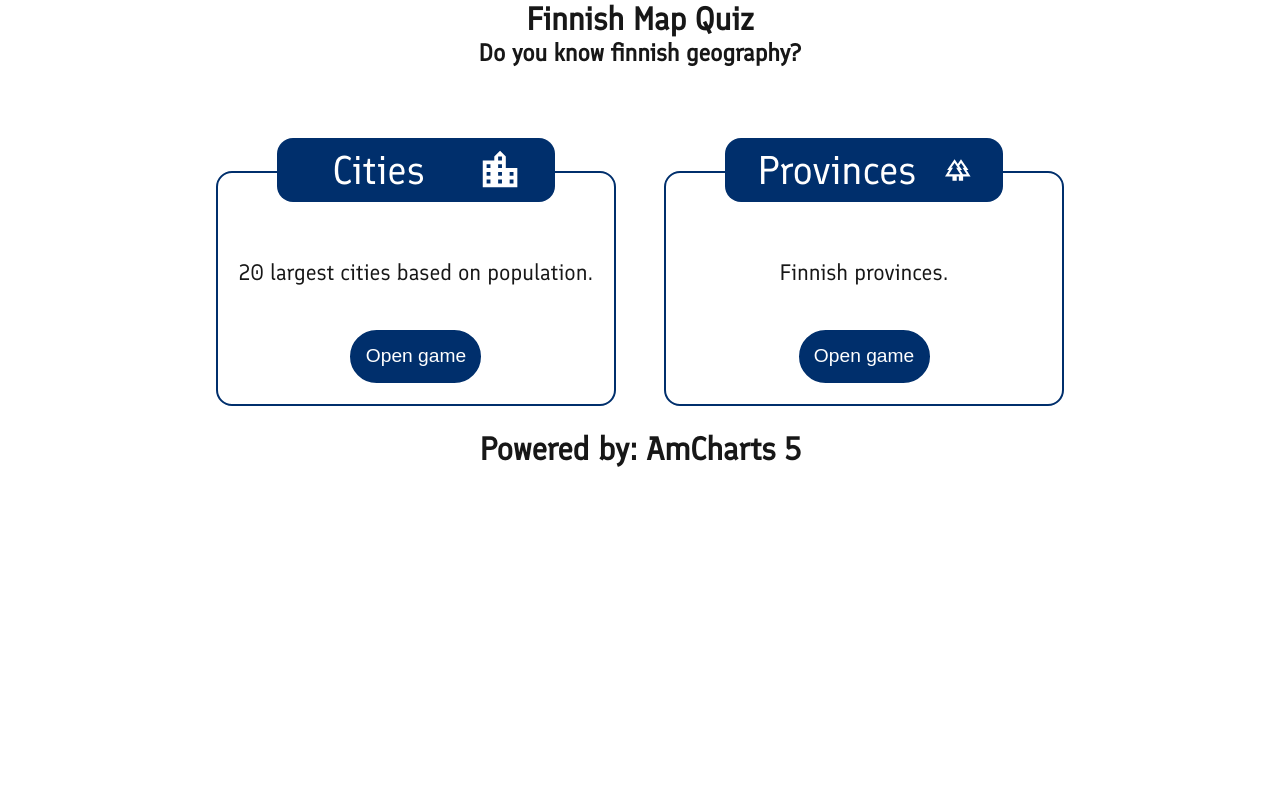
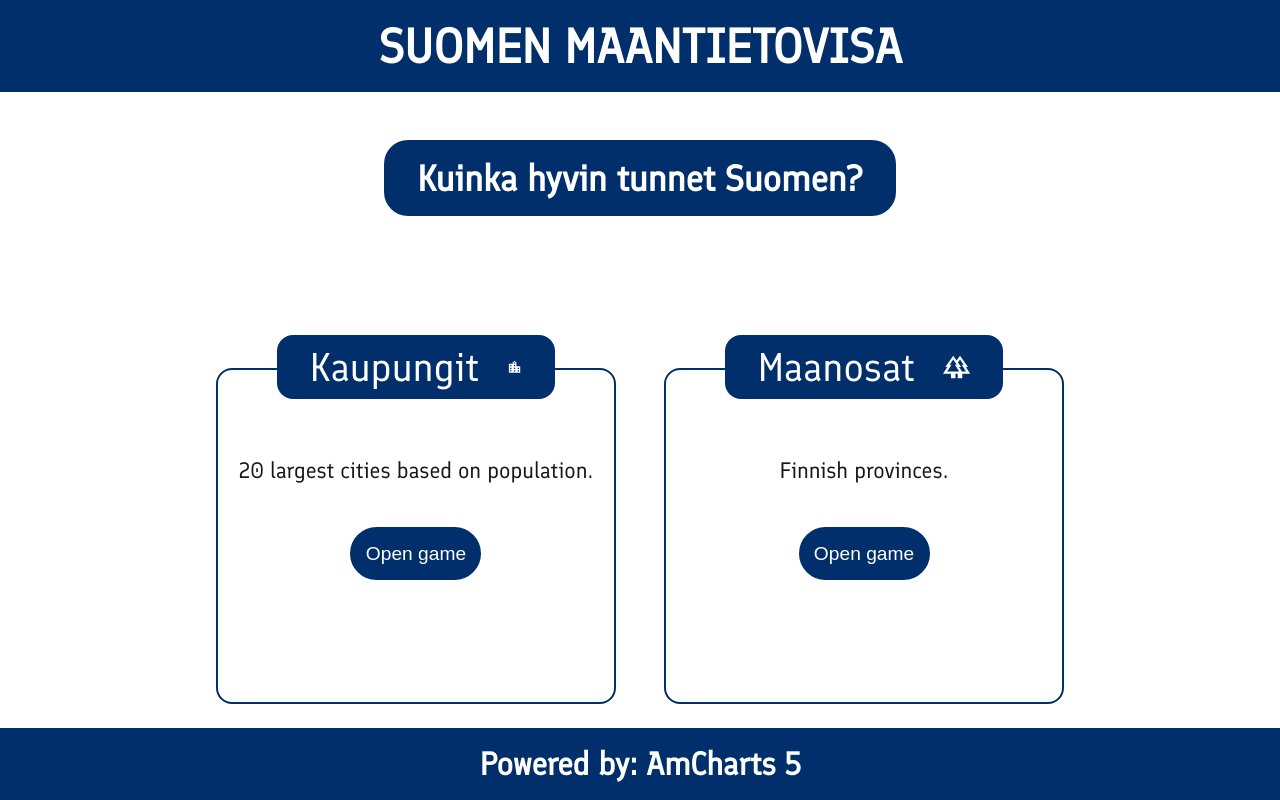
Before and after one commit to ojela028xamk/finland-map-quiz, a Next.js app: page / in a window 1280 px wide. Built offline with nearby package versions, Linux system fonts and the light colour scheme.

Commit message:
more flexbox

```diff
--- a/app/page.module.scss
+++ b/app/page.module.scss
@@ -4,20 +4,42 @@
   display: flex;
   flex-direction: column;
   text-align: center;
-  align-items: center;
+  min-height: 100vh;
 
   .header {
     flex: 1;
-    text-align: center;
+    display: flex;
+    justify-content: center;
+    background-color: $blue;
+    font-size: 1.5em;
+    color: white;
+
+    h1 {
+      align-self: center;
+    }
   }
 
   .subheader {
     flex: 1;
+    display: flex;
+    justify-content: center;
+    background-color: $blue;
+    color: white;
+    width: 40vw;
+    align-self: center;
+    margin: 2em;
+    border-radius: 1em;
+    font-size: 1.5em;
+
+    h2 {
+      align-self: center;
+    }
   }
 
   .game_list {
     width: 70vw;
     flex: 3;
+    align-self: center;
     margin-top: 5em;
     display: flex;
     flex-direction: row;
@@ -69,5 +91,13 @@
 
   .footer {
     flex: 1;
+    display: flex;
+    justify-content: center;
+    background-color: $blue;
+    color: white;
+
+    h1 {
+      align-self: center;
+    }
   }
 }
--- a/app/page.tsx
+++ b/app/page.tsx
@@ -6,14 +6,14 @@ import css from "./page.module.scss";
 const gameList: Game[] = [
   {
     type: GameType.CITY,
-    header: "Cities",
+    header: "Kaupungit",
     description: "20 largest cities based on population.",
     link: "/cityQuiz",
     icon: <MdLocationCity className={css.icon} />,
   },
   {
     type: GameType.PROVINCE,
-    header: "Provinces",
+    header: "Maanosat",
     description: "Finnish provinces.",
     link: "/provinceQuiz",
     icon: <MdOutlineForest className={css.icon} />,
@@ -24,10 +24,10 @@ export default function Home() {
   return (
     <div className={css.page}>
       <div className={css.header}>
-        <h1>Finnish Map Quiz</h1>
+        <h1>SUOMEN MAANTIETOVISA</h1>
       </div>
       <div className={css.subheader}>
-        <h2>Do you know finnish geography?</h2>
+        <h2>Kuinka hyvin tunnet Suomen?</h2>
       </div>
       <div className={css.game_list}>
         {gameList.map((game) => (
```
